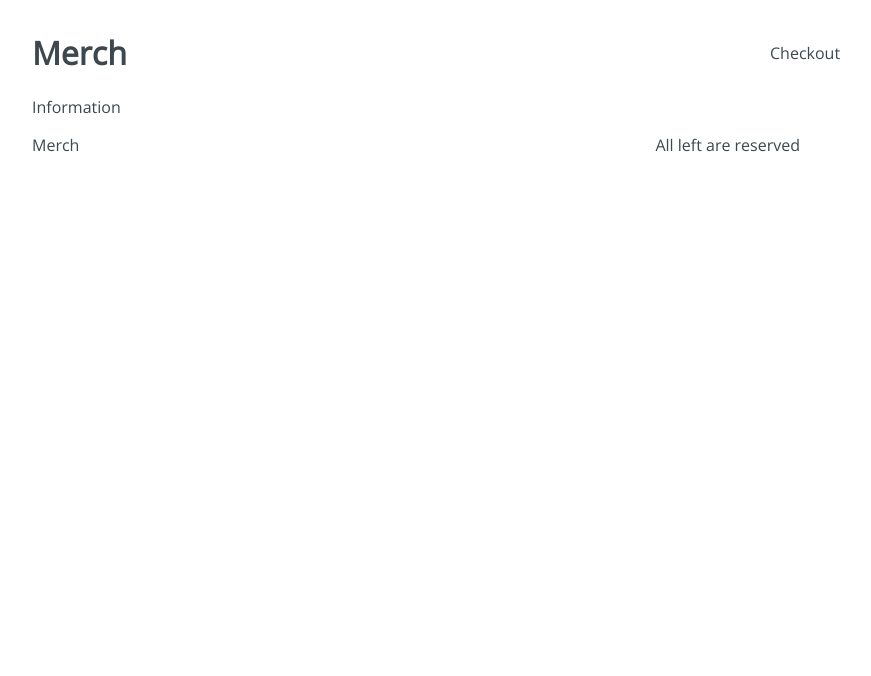
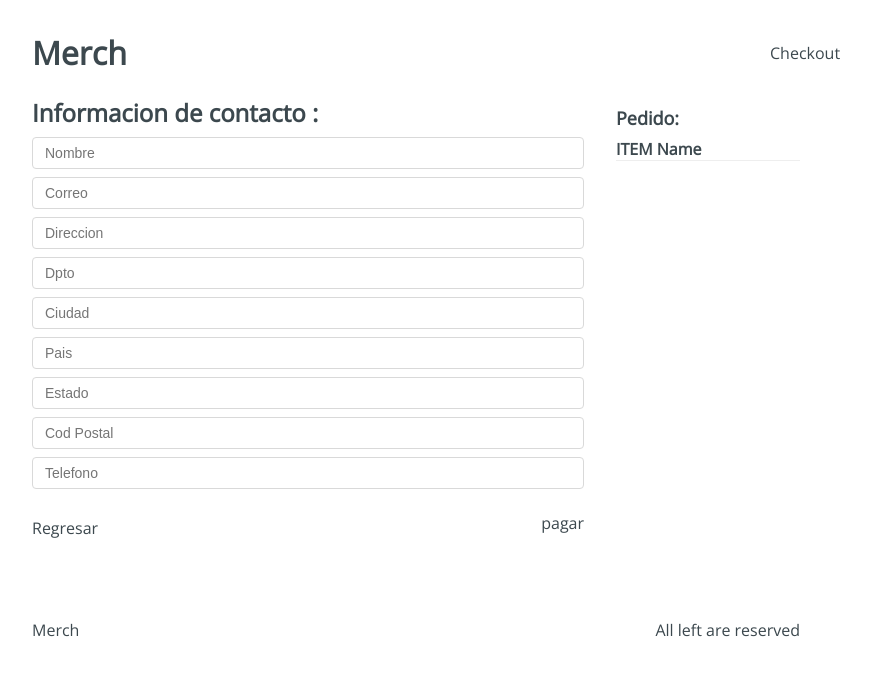
Before and after one commit to Nolazo/merch-app, a React app: page /checkout/information in a window 1280 px wide. Shown: the top 676 px of the page, without its empty margins (224-1095 px from the left). Built offline with nearby package versions, Linux system fonts and the light colour scheme.

Commit message:
Aplicado los estilos a los containers

```diff
--- a/src/containers/Checkout.jsx
+++ b/src/containers/Checkout.jsx
@@ -1,8 +1,25 @@
 import React from 'react'
+import '../styles/components/Checkout.css'
 
 function Checkout() {
   return (
-    <div>Checkout</div>
+    <div className="Checkout">
+      <div className="Checkout-content">
+        <h3>Lista de pedidos</h3>
+        <div className="Checkout-item">
+          <div className="Checkout-element">
+            <h4>ITEM name</h4>
+            <span>$10</span>
+          </div>
+          <button type='button'>Eliminar</button>
+        </div>
+      </div>
+
+      <div className="Checkout-sidebar">
+        <h3>Precio Total: $10</h3>
+        <button type='button'>Continuar</button>
+      </div>
+    </div>
   )
 }
 
--- a/src/containers/Information.jsx
+++ b/src/containers/Information.jsx
@@ -1,8 +1,44 @@
 import React from 'react'
+import '../styles/components/Information.css'
 
 const Information = () => {
   return (
-    <div>Information</div>
+    <div className='Information'>
+      <div className="Information-content">
+        <div className="Information-head">
+          <h2>Informacion de contacto :</h2>
+        </div>
+        <div className="Information-form">
+          <form action="">
+            <input type="text" placeholder='Nombre' name="name" id="" />
+            <input type="text" placeholder='Correo' name="email" id="" />
+            <input type="text" placeholder='Direccion' name="address" id="" />
+            <input type="text" placeholder='Dpto' name="dpto" id="" />
+            <input type="text" placeholder='Ciudad' name="city" id="" />
+            <input type="text" placeholder='Pais' name="country" id="" />
+            <input type="text" placeholder='Estado' name="state" id="" />
+            <input type="text" placeholder='Cod Postal' name="cp" id="" />
+            <input type="text" placeholder='Telefono' name="phone" id="" />
+          </form>
+        </div>
+        <div className="Information-buttons">
+          <div className="Information-back">
+            Regresar
+          </div>
+          <div className="Information-next">
+            pagar
+          </div>
+        </div>
+      </div>
+      <div className="Information-sidebar">
+        <h3>Pedido:</h3>
+        <div className="Information-item">
+          <div className='Information-element'>
+            <h4>ITEM Name</h4>
+          </div>
+        </div>
+      </div>
+    </div>
   )
 }
 
--- a/src/containers/Payment.jsx
+++ b/src/containers/Payment.jsx
@@ -1,8 +1,16 @@
 import React from 'react'
+import '../styles/components/Payment.css'
 
 const Payment = () => {
   return (
-    <div>Payment</div>
+    <div className="Payment">
+      <div className="Payment-content">
+        <h3>Resumen del pedido</h3>
+        <div className="Payment-button">
+          Pago Paypal
+        </div>
+      </div>
+    </div>
   )
 }
 
--- a/src/containers/Success.jsx
+++ b/src/containers/Success.jsx
@@ -1,8 +1,17 @@
 import React from 'react'
+import '../styles/components/Success.css'
 
 const Success = () => {
   return (
-    <div>Success</div>
+    <div className="Success">
+      <div className="Success-content">
+        <h2>Gracias por la compra</h2>
+        <span>Tu pedido llegara</span>
+        <div className="Success-map">
+          Gmap
+        </div>
+      </div>
+    </div>
   )
 }
 
```
